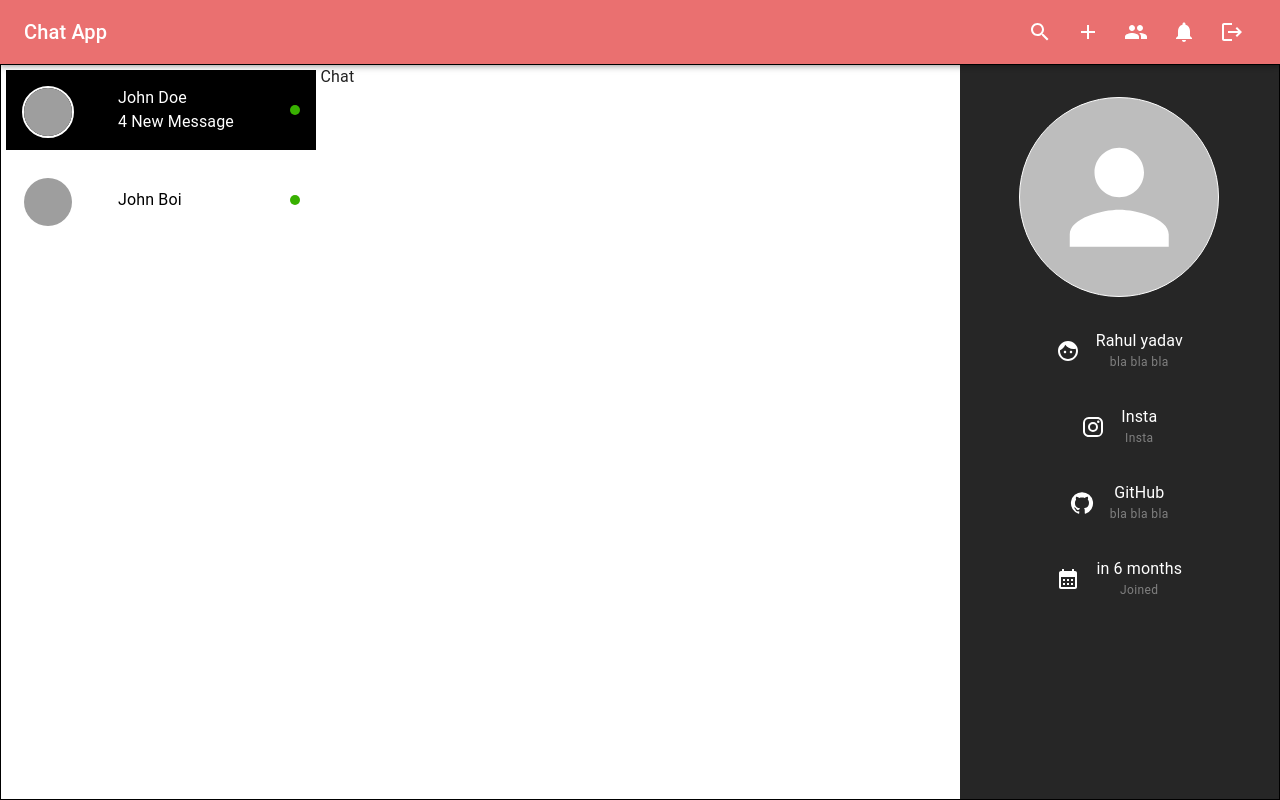
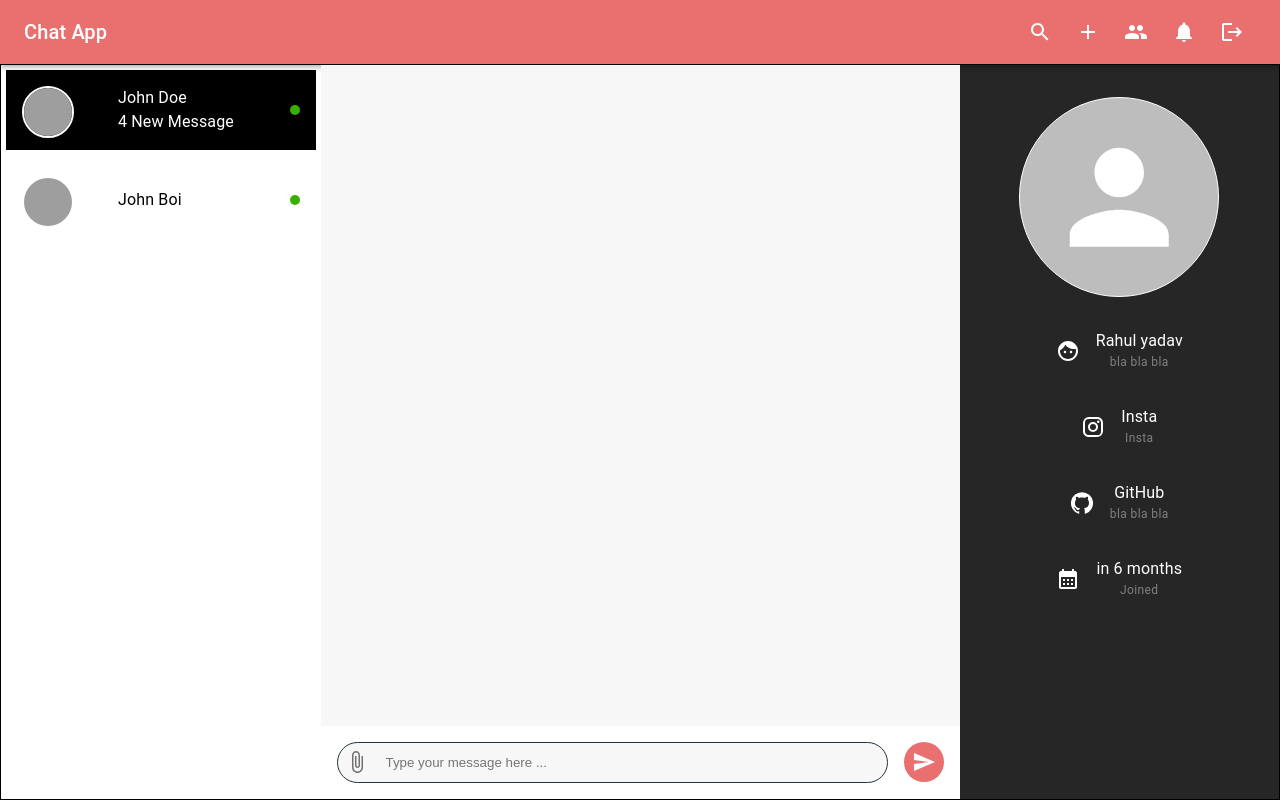
Before and after one commit to ry-Rahul/OnlineChatApplication, a React (Vite) app: page /chat/1 in a window 1280 px wide. Built offline with nearby package versions, Linux system fonts and the light colour scheme; grey boxes are pictures that could not be loaded.

Commit message:
chat component complete

```diff
--- a/src/components/styles/StyledComponents.jsx
+++ b/src/components/styles/StyledComponents.jsx
@@ -1,6 +1,6 @@
 import { Skeleton, keyframes, styled } from "@mui/material";
 import { Link as LinkComponent } from "react-router-dom";
-import { grayColor, matBlack } from "../../constants/color";
+import { darkGray, grayColor, matBlack } from "../../constants/color";
 
 const VisuallyHiddenInput = styled("input")({
   border: 0,
@@ -31,6 +31,7 @@ const InputBox = styled("input")`
   padding: 0 3rem;
   border-radius: 1.5rem;
   background-color: ${grayColor};
+  border: 1px solid ${darkGray};
 `;
 
 const SearchField = styled("input")`
--- a/src/constants/color.js
+++ b/src/constants/color.js
@@ -4,6 +4,7 @@ export const darkGreen = "#004b23";
 export const orangeLight = "rgba(234, 112, 112,0.2)";
 
 export const grayColor = "rgba(247,247,247,1)";
+export const darkGray = "#22333b";
 export const lightBlue = "#2694ab";
 export const matBlack = "#1c1c1c";
 export const bgGradient = "linear-gradient(rgb(255 225 209), rgb(249 159 159))";
--- a/src/pages/Chat.jsx
+++ b/src/pages/Chat.jsx
@@ -1,8 +1,77 @@
-import React from "react";
+import React, { useRef } from "react";
 import Applayout from "../components/layout/Applayout";
+import { IconButton, Stack } from "@mui/material";
+import { grayColor, orange } from "../constants/color";
+import {
+  AttachFile as AttachFileIcon,
+  Send as SendIcon,
+} from "@mui/icons-material";
+import { InputBox } from "../components/styles/StyledComponents";
+
 
 function Chat() {
-  return <div>Chat</div>;
+  const containerRef = useRef(null);
+  return (
+    <>
+      <Stack
+        ref={containerRef}
+        boxSizing={"border-box"}
+        padding={"1rem"}
+        spacing={"1rem"}
+        bgcolor={grayColor}
+        height={"90%"}
+        sx={{
+          overflowX: "hidden",
+          overflowY: "auto",
+        }}
+      >
+        {/* Chat Messages */}
+      </Stack>
+
+      <form
+        style={{
+          height: "10%",
+        }}
+      >
+        <Stack
+          direction={"row"}
+          alignItems={"center"}
+          height={"100%"}
+          padding={"1rem"}
+          position={"relative"}
+        >
+          <IconButton sx={{
+             position: "absolute",
+            left: "1rem",
+            padding: "0.5rem",
+            transition: "0.3s",
+            "&:hover": {
+              rotate: "90deg",
+            },
+          }}>
+            <AttachFileIcon />
+          </IconButton>
+
+          <InputBox  placeholder="Type your message here ..."/>
+          <IconButton type="submit" sx={{
+
+            backgroundColor: orange,
+            color: "white",
+            marginLeft: "1rem",
+            padding: "0.5rem",
+            transition: "0.3s",
+            "&:hover": {
+
+              backgroundColor:"error.dark",
+              rotate: "-45deg",
+            },
+          }}>
+            <SendIcon />
+          </IconButton>
+        </Stack>
+      </form>
+    </>
+  );
 }
 
 export default Applayout()(Chat);
--- a/src/pages/Home.jsx
+++ b/src/pages/Home.jsx
@@ -1,16 +1,16 @@
 import React from "react";
-import Header from "../components/layout/Header";
-import Title from "../components/shared/Title";
 import Applayout from "../components/layout/Applayout";
+import { Box, Typography } from "@mui/material";
+
 
 const Home = () => {
   return (
-    <>
-      <div>
-        <h1>Home</h1>
-      </div>
-    </>
+    <Box bgcolor={"rgba(0,0,0,0.1)"} height={"100%"}>
+      <Typography p={"2rem"} variant="h5" textAlign={"center"}>
+        Select a friend to chat
+      </Typography>
+    </Box>
   );
-}
+};
 
 export default Applayout()(Home);
```
